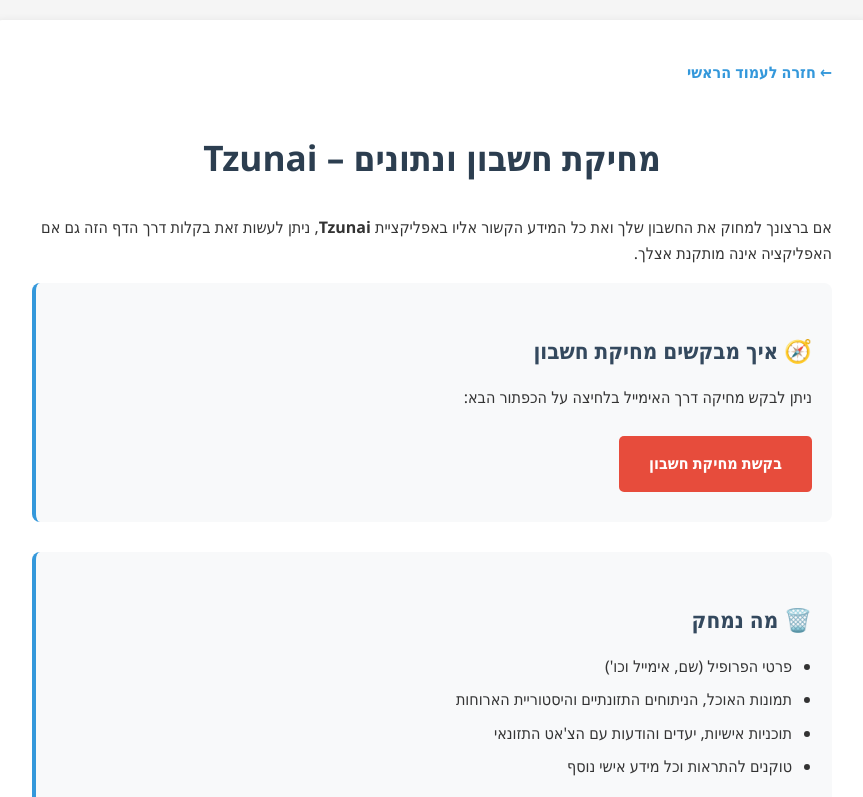
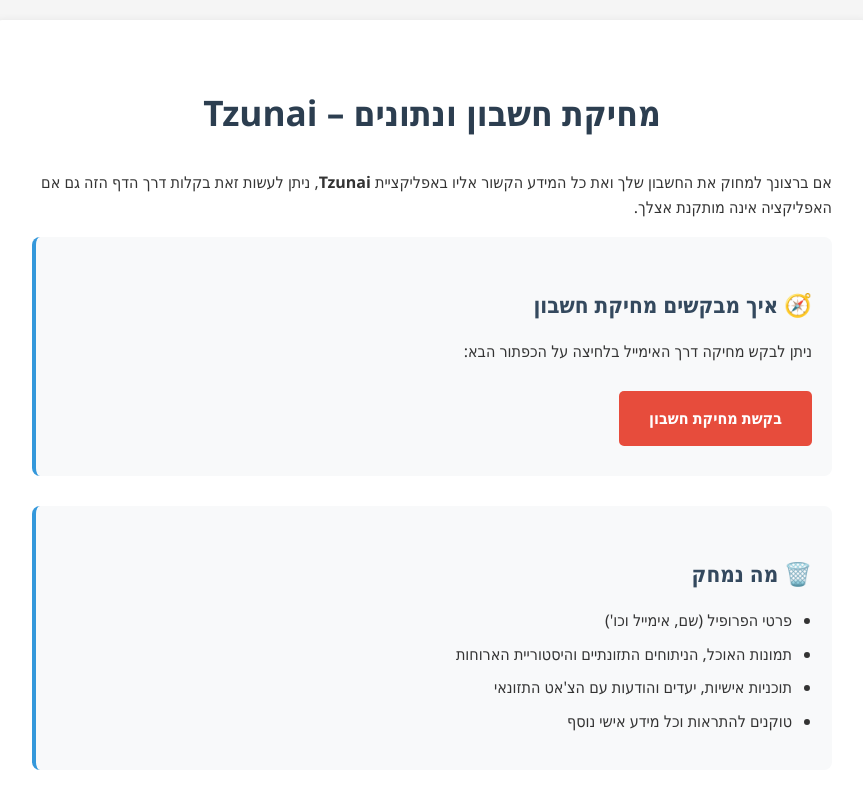
Before and after one commit to DorHason/tzunai-public, a plain HTML site: page delete-account.html in a window 1280 px wide. Shown: the top 797 px of the page, without its empty margins (208-1071 px from the left). Drawn offline with Linux system fonts and the light colour scheme.

Commit message:
delete back button

```diff
--- a/delete-account.html
+++ b/delete-account.html
@@ -97,8 +97,6 @@
   </head>
   <body>
     <div class="container">
-      <a href="index.html" class="back-link">← חזרה לעמוד הראשי</a>
-
       <h1>מחיקת חשבון ונתונים – Tzunai</h1>
 
       <p>
```
